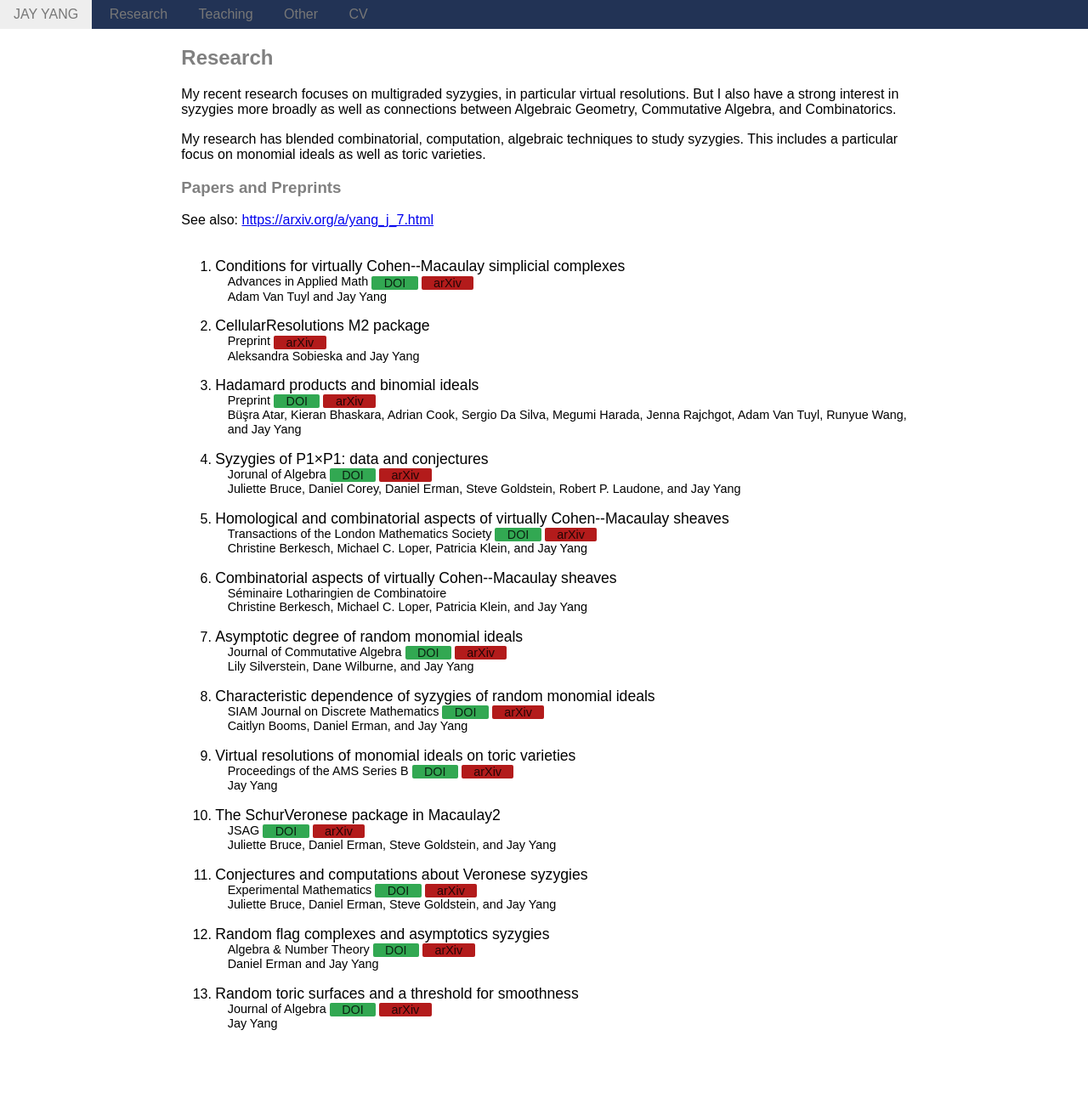
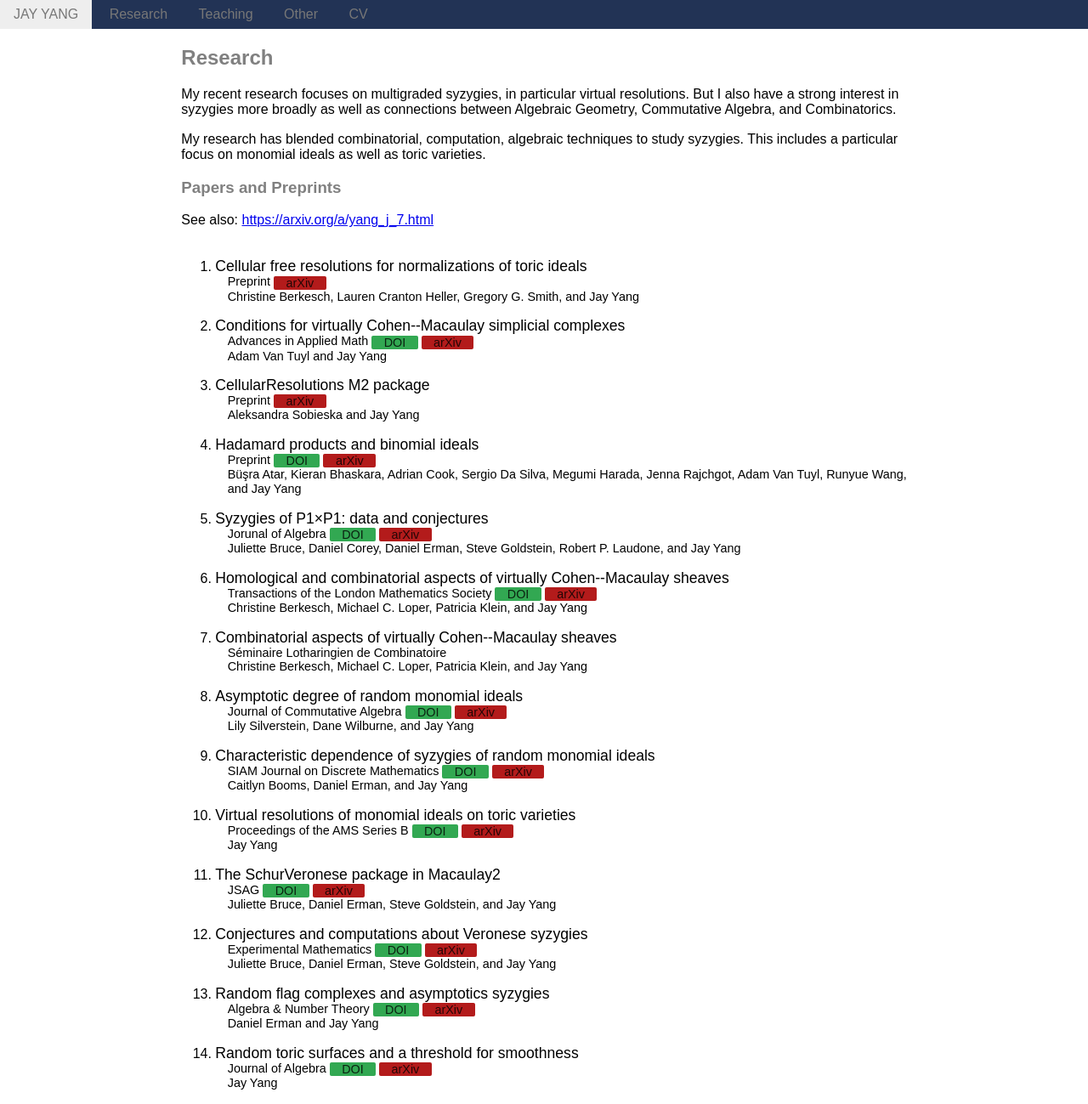
Before and after one commit to jkyang92/jkyang92.github.io, a Jekyll site: the page built from research.html, in a window 1280 px wide. Shown: the whole page at 85% size. Built offline with Jekyll 4.4.1, drawn with Linux system fonts in a browser that asks for light colours; before the commit the page ends 1229 px from its top, so only the background shows below that.

Commit message:
update with new paper

```diff
--- a/_data/papers.yml
+++ b/_data/papers.yml
@@ -1,3 +1,7 @@
+- title: Cellular free resolutions for normalizations of toric ideals
+  authors: Christine Berkesch, Lauren Cranton Heller, Gregory G. Smith, and Jay Yang
+  arXiv: 2512.17871
+
 - title: Conditions for virtually Cohen--Macaulay simplicial complexes
   authors: Adam Van Tuyl and Jay Yang
   arXiv: 2311.17806
```
Also changed, not shown: 1 other file.
